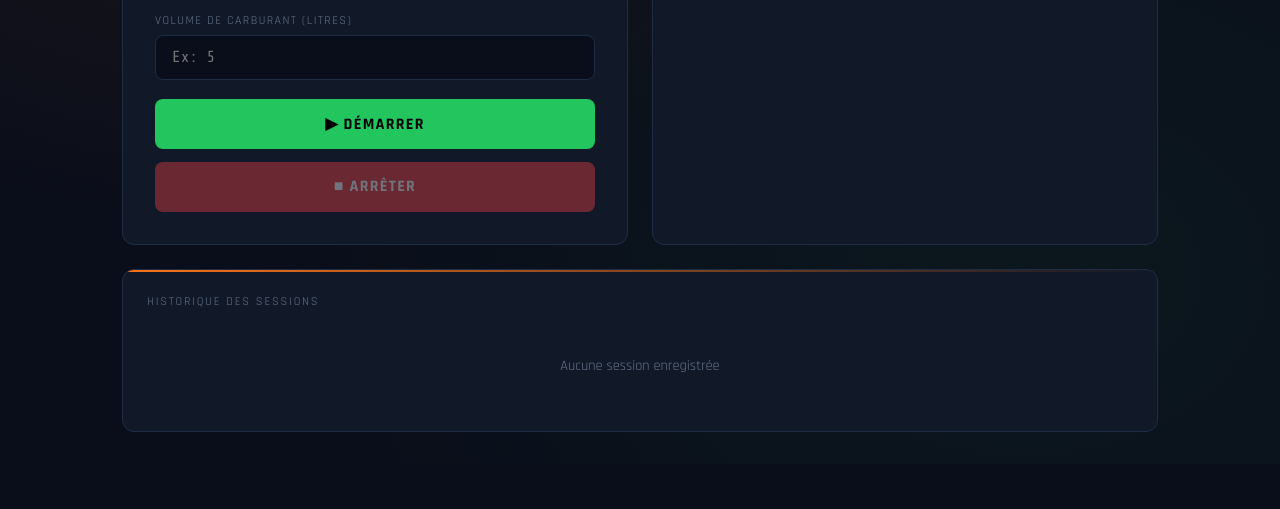
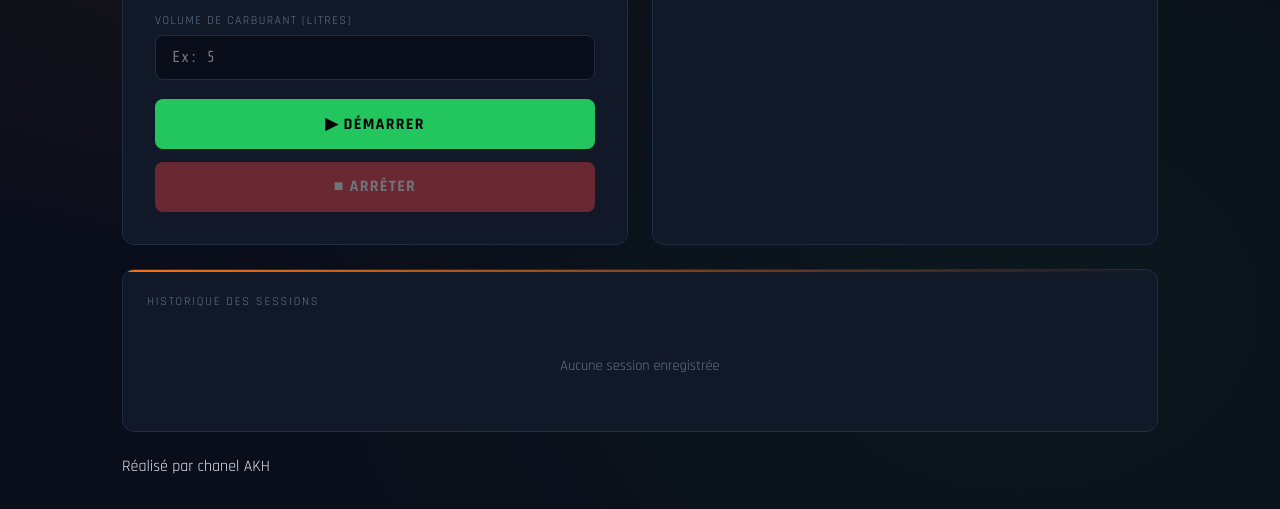
Before and after one commit to Shanel2005-dev/iwaju-fuel-monitor, a plain HTML site: page index.html in a window 1280 px wide. Shown: the part 490-999 px from the top of the page. Before the commit the page ends 954 px from the top, so only its background shows below. Drawn offline with nearby package versions, Linux system fonts and the light colour scheme; no server answers.

Commit message:
Ajout signature Chanel

```diff
--- a/index.html
+++ b/index.html
@@ -380,7 +380,7 @@
       <div class="empty-state">Aucune session enregistrée</div>
     </div>
   </div>
-
+<p> Réalisé par chanel AKH</p>
 </main>
 
 <script>
```
